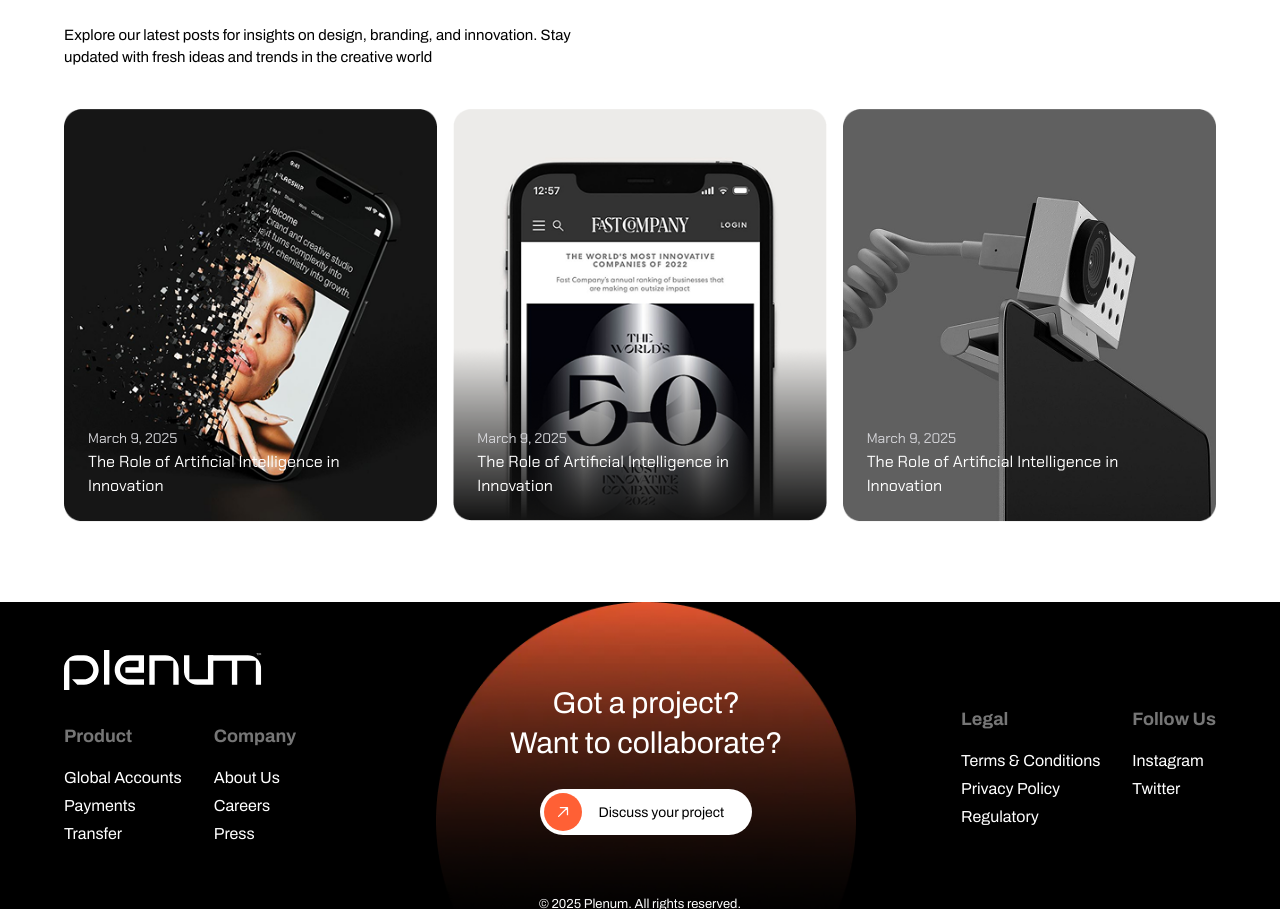
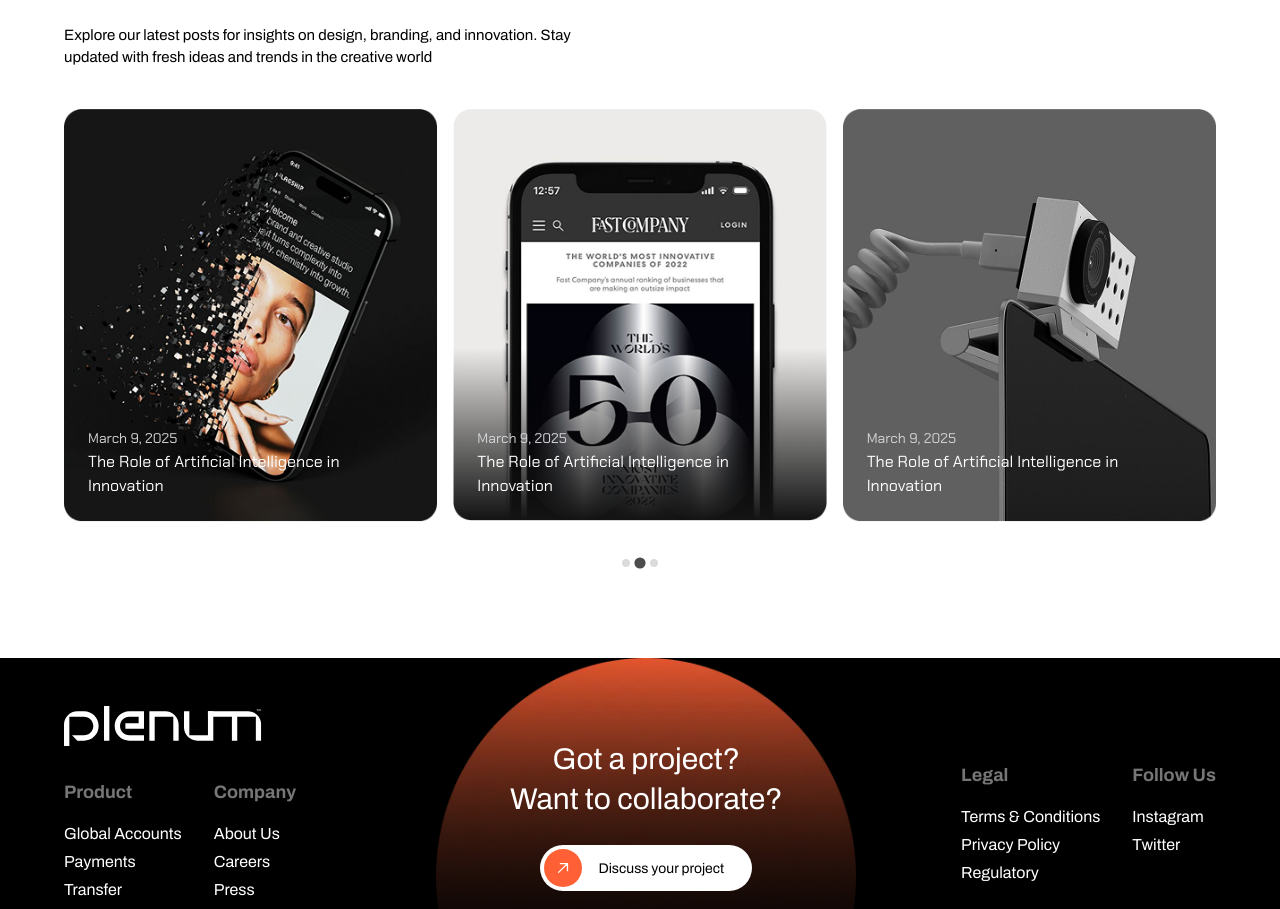
Before and after one commit to developers-xntric/Plenum, a Next.js app: page / in a window 1280 px wide. Shown: the part 3138-4047 px from the top of the page. Built offline with nearby package versions, Linux system fonts and the light colour scheme.

Commit message:
some changes in blog section

```diff
--- a/src/app/globals.css
+++ b/src/app/globals.css
@@ -57,7 +57,7 @@
     }
 
     .bg-smoke-image {
-        background: linear-gradient(to bottom , #010101, rgba(255,255,255,0.2)), url("/images/smoke.webp");
+        background: linear-gradient(to bottom, #010101, rgba(255, 255, 255, 0.2)), url("/images/smoke.webp");
         background-size: contain;
         background-position: left;
         -webkit-text-fill-color: transparent;
@@ -136,3 +136,38 @@
 .animate-blink {
     animation: blink 0.6s infinite;
 }
+
+.custom-pagination {
+    margin-top: 40px;
+    padding: 8px;
+    display: flex;
+    align-items: center;
+    justify-content: center;
+    background: none;
+}
+
+.custom-pagination button {
+    width: 6px;
+    height: 6px;
+    background-color: #d4d4d8;
+    border: none;
+    border-radius: 50%;
+    cursor: pointer;
+    transition: background-color 0.3s ease, transform 0.3s ease;
+    padding: 0;
+}
+
+.custom-pagination button:hover {
+    background-color: black !important;
+    transform: scale(1.2);
+}
+
+.custom-pagination button.splide__pagination__button--active {
+    background-color: black !important ;
+    transform: scale(1.2);
+}
+
+.splide__pagination__page.is-active {
+    background-color: black !important;
+    transform: scale(1.2);
+}
--- a/src/components/common/blogslider.jsx
+++ b/src/components/common/blogslider.jsx
@@ -2,6 +2,7 @@
 import React, { useEffect, useRef } from 'react';
 import Splide from '@splidejs/splide';
 import '@splidejs/splide/dist/css/splide.min.css';
+import '@splidejs/splide/dist/css/themes/splide-default.min.css';
 import Image from 'next/image';
 
 const BlogSlider = ({ cardData }) => {
@@ -13,6 +14,10 @@ const BlogSlider = ({ cardData }) => {
                 gap: '16px',
                 arrows: false,
                 drag: 'free',
+                pagination: true,
+                rewind: true,
+                paginationKeyboard: true,
+                paginationDirection: 'ltr',
                 autoplay: true,
                 breakpoints: {
                     768: {
@@ -23,7 +28,16 @@ const BlogSlider = ({ cardData }) => {
                     },
                 },
             });
+
             splide.mount();
+            const paginationContainer = splideRef.current.querySelector('.custom-pagination');
+            const pagination = splideRef.current.querySelector('.splide__pagination');
+            if (pagination && paginationContainer) {
+                paginationContainer.appendChild(pagination);
+                pagination.style.display = 'flex';
+            }
+
+            return () => splide.destroy();
         }
     }, []);
 
@@ -32,8 +46,8 @@ const BlogSlider = ({ cardData }) => {
             <div className="splide__track">
                 <ul className="splide__list">
                     {cardData.map((card, index) => (
-                        <li className="splide__slide" key={index}>
-                            <Image src={card.img} width={300} height={300} alt="blog 1" className='w-full' />
+                        <li className="splide__slide " key={index}>
+                            <Image src={card.img} width={300} height={300} alt="blog 1" className='w-full ' />
                             <div className='max-w-[80%] absolute bottom-6 left-6'>
                                 <span className='text-[#D4D4D8] text-[14px]'>{card.date}</span>
                                 <p className='text-white text-[16px]'>{card.para}</p>
@@ -42,6 +56,7 @@ const BlogSlider = ({ cardData }) => {
                     ))}
                 </ul>
             </div>
+            <div className="custom-pagination"></div>
         </section>
     );
 };
--- a/src/data/home-blog.js
+++ b/src/data/home-blog.js
@@ -14,4 +14,34 @@ export const cardData = [
         date: "March 9, 2025",
         para: "The Role of Artificial Intelligence in Innovation"
     },
+    {
+        img: "/home/blog1.webp",
+        date: "March 9, 2025",
+        para: "The Role of Artificial Intelligence in Innovation"
+    },
+    {
+        img: "/home/blog2.webp",
+        date: "March 9, 2025",
+        para: "The Role of Artificial Intelligence in Innovation"
+    },
+    {
+        img: "/home/blog3.webp",
+        date: "March 9, 2025",
+        para: "The Role of Artificial Intelligence in Innovation"
+    },
+    {
+        img: "/home/blog1.webp",
+        date: "March 9, 2025",
+        para: "The Role of Artificial Intelligence in Innovation"
+    },
+    {
+        img: "/home/blog2.webp",
+        date: "March 9, 2025",
+        para: "The Role of Artificial Intelligence in Innovation"
+    },
+    {
+        img: "/home/blog3.webp",
+        date: "March 9, 2025",
+        para: "The Role of Artificial Intelligence in Innovation"
+    },
 ]
```
